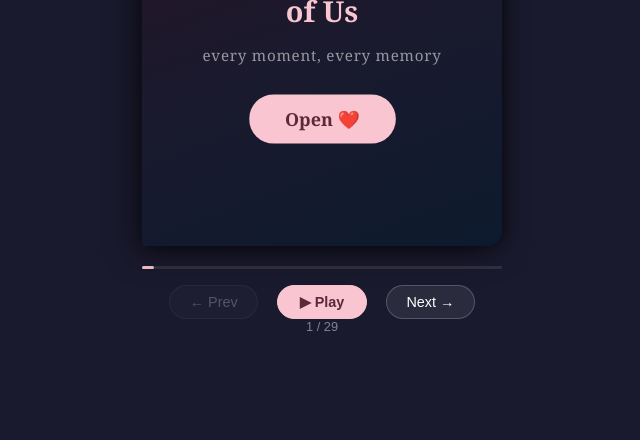
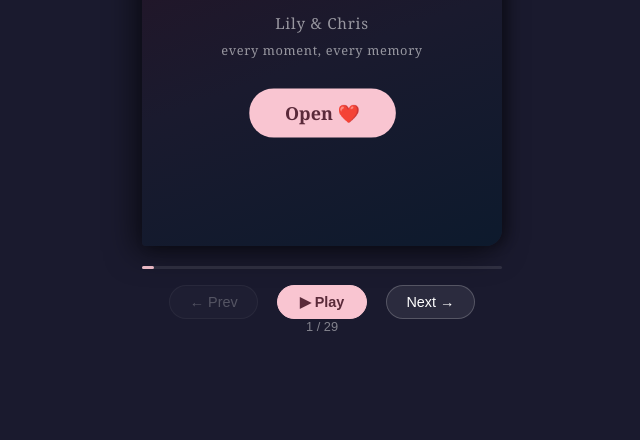
Before and after one commit to ccdang1/forher, a plain HTML site: page index.html in a window 1280 px wide. Shown: the part 360-800 px from the top of the page, without its empty margins (318-958 px from the left). Drawn offline with Linux system fonts and the light colour scheme.

Commit message:
add names to cover

```diff
--- a/index.html
+++ b/index.html
@@ -243,8 +243,9 @@
     <!-- COVER -->
     <div class="page cover-page active">
       <div class="cover-heart">❤️</div>
-      <h1>Two Years<br/>of Us</h1>
-      <p>every moment, every memory</p>
+      <h1>Two Years of Us</h1>
+      <p>Lily & Chris</p>
+      <p style="margin-top: -0.5rem; font-size: 0.8rem;">every moment, every memory</p>
       <button id="open-btn">Open ❤️</button>
     </div>
 
```
